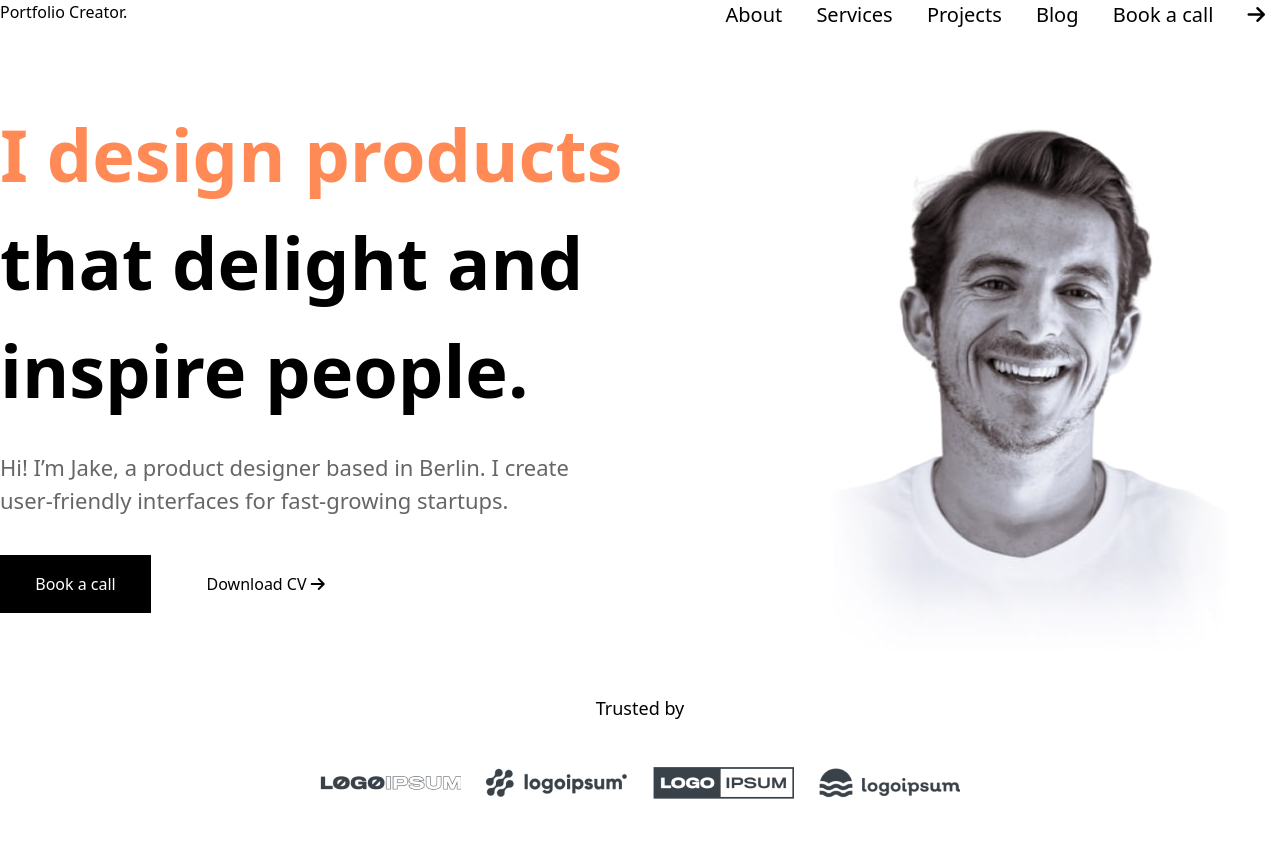
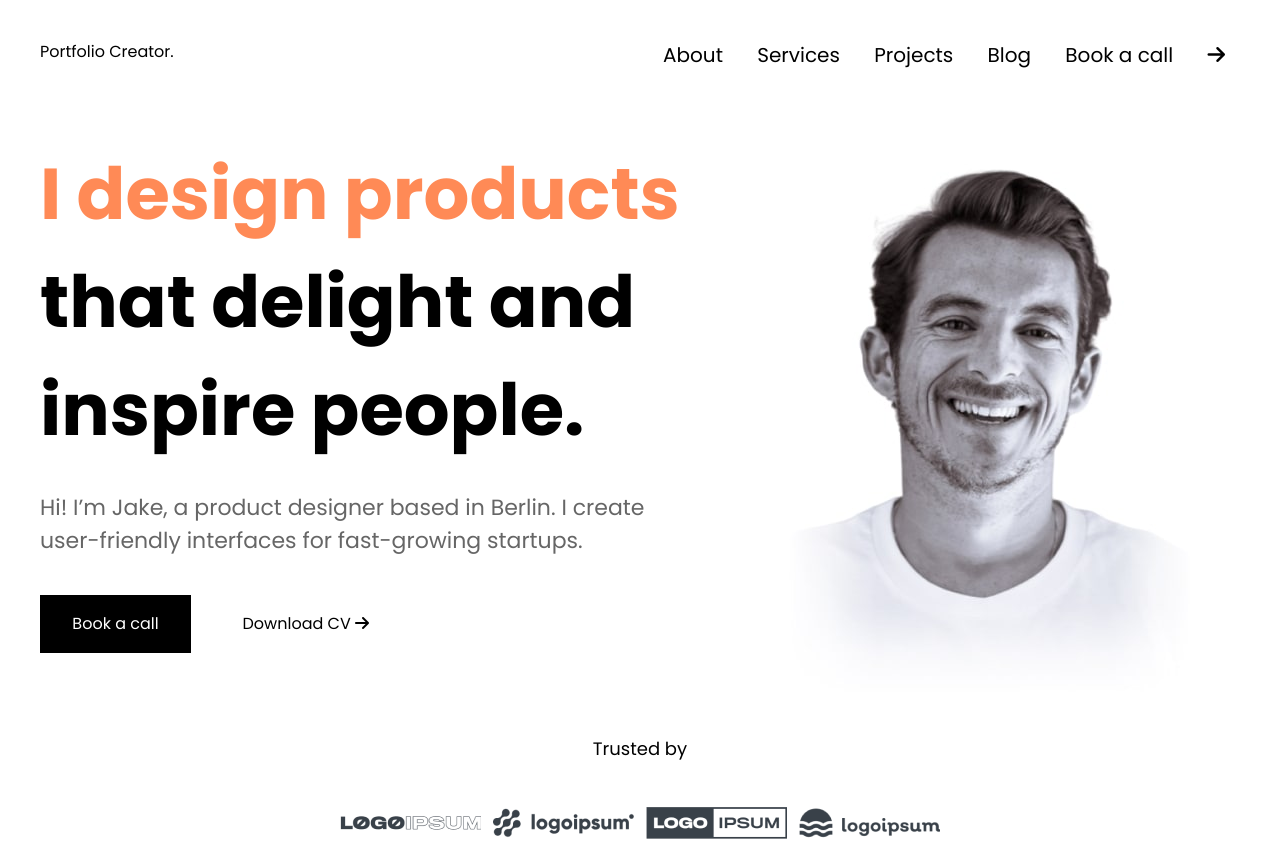
Before and after one commit to raufGarayev/portfolio-creator, a website: page index.html in a window 1280 px wide. Shown: the top 842 px of the page. Drawn offline with Linux system fonts and the light colour scheme.

Commit message:
gitignore

```diff
--- a/assets/css/style.css
+++ b/assets/css/style.css
@@ -1,28 +1,31 @@
+/* npx tailwindcss -i ./assets/css/style.css -o ./dist/output.css --watch */
+
 @tailwind base;
 @tailwind components;
 @tailwind utilities;
 
 @import url('https://fonts.googleapis.com/css2?family=Poppins:wght@100;200;300;400;500;600;700&display=swap');
 
-/* * {
-    margin: 0;
-    text-decoration: none;
+* {
     font-family: 'Poppins', sans-serif;
-    box-sizing: border-box;
 }
- */
-/* body {
+
+body {
     height: 100vh;
 }
- */
-/* .container {
+
+.container {
     padding: 40px;
-} */
+}
 
-@media (min-width: 1536px) {
-    .container-center {
+/* @media (min-width: 1536px) {
+    .container-normal {
       width: 100%;
     }
+  } */
+
+.container {
+    @apply max-w-screen-2xl mx-auto;
 }
 
 .navbar {
--- a/index.html
+++ b/index.html
@@ -10,10 +10,10 @@
     <title>Document</title>
 </head>
 <body>
-    <div class="container container-center">
+    <div class="container container-normal">
         <div class="navbar">
             <div class="logo">
-                <p class="font-normal hover:font-bold">Portfolio Creator.</p>
+                <p class="font-normal">Portfolio Creator.</p>
             </div>
 
             <div class="navs">
```
Also changed, not shown: dist/output.css, 1 other file.
